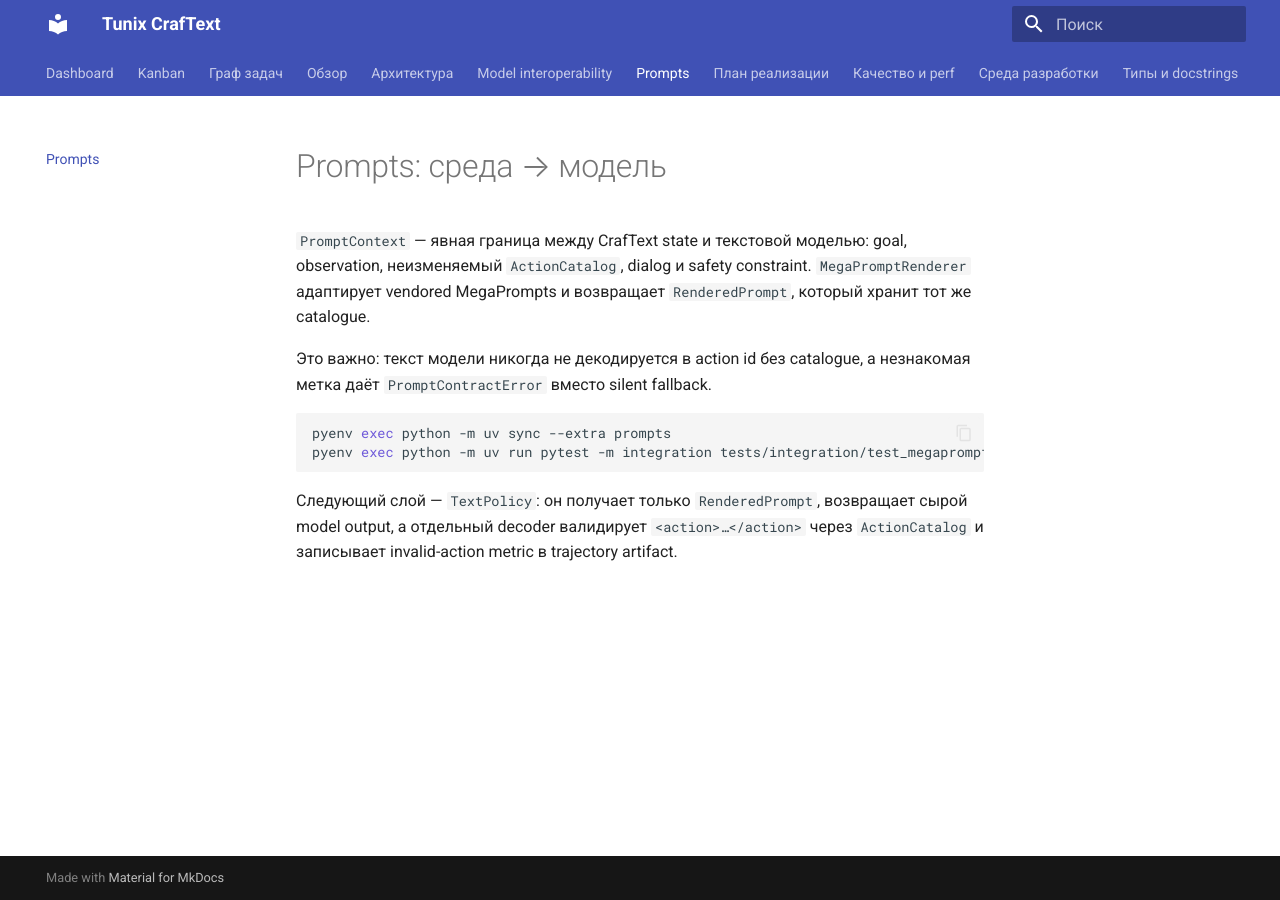
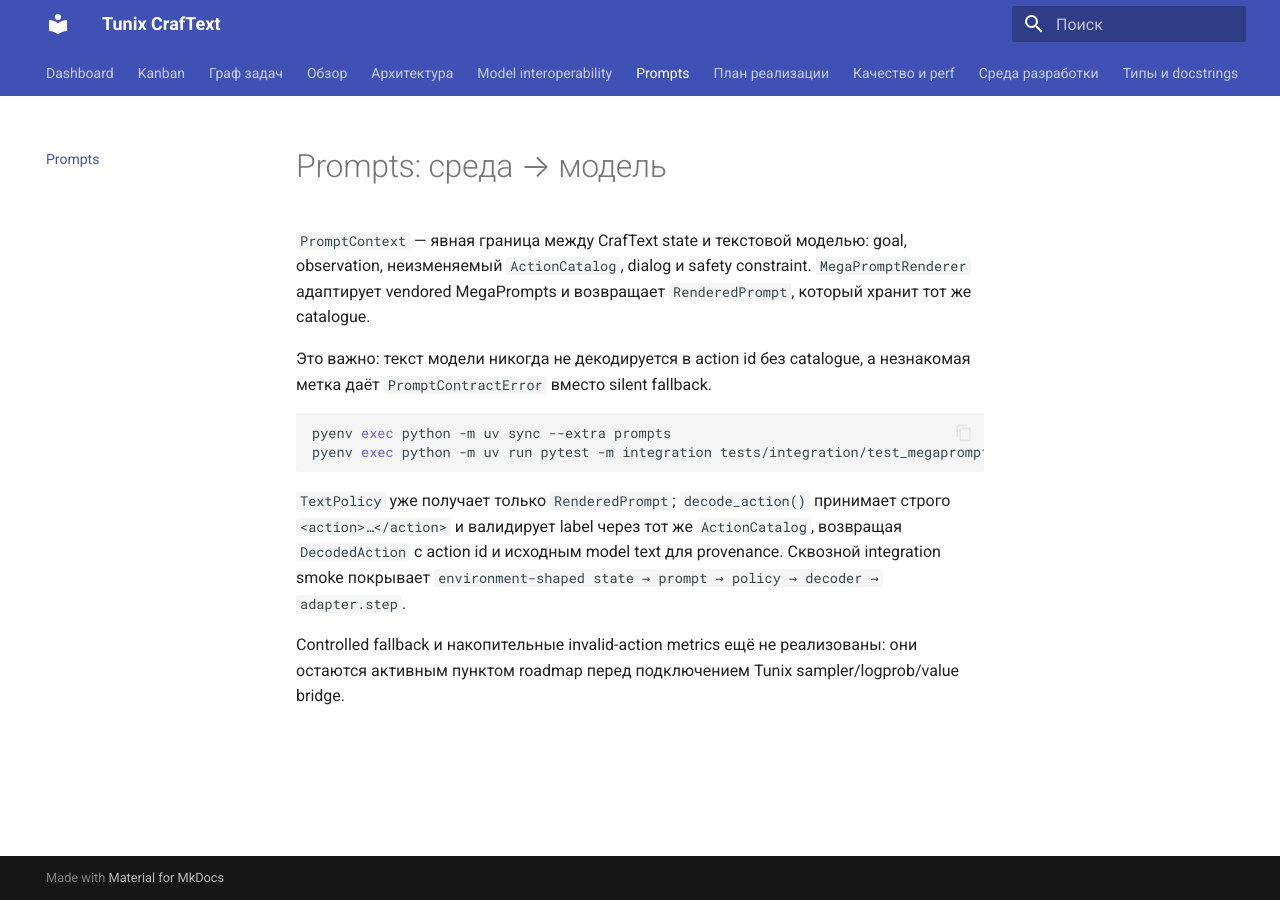
Before and after one commit to Lukashevskiy/tunix-agents, an MkDocs documentation site: the page built from docs/prompts.md, in a window 1280 px wide. Built offline with MkDocs 1.6.1 and Material for MkDocs 9.7.7, drawn with Linux system fonts in a browser that asks for light colours.

Commit message:
docs: synchronize text policy delivery status

````diff
--- a/docs/prompts.md
+++ b/docs/prompts.md
@@ -12,6 +12,10 @@ pyenv exec python -m uv sync --extra prompts
 pyenv exec python -m uv run pytest -m integration tests/integration/test_megaprompts_vendor.py
 ```
 
-Следующий слой — `TextPolicy`: он получает только `RenderedPrompt`, возвращает сырой model output,
-а отдельный decoder валидирует `<action>…</action>` через `ActionCatalog` и записывает invalid-action
-metric в trajectory artifact.
+`TextPolicy` уже получает только `RenderedPrompt`; `decode_action()` принимает строго
+`<action>…</action>` и валидирует label через тот же `ActionCatalog`, возвращая `DecodedAction`
+с action id и исходным model text для provenance. Сквозной integration smoke покрывает
+`environment-shaped state → prompt → policy → decoder → adapter.step`.
+
+Controlled fallback и накопительные invalid-action metrics ещё не реализованы: они остаются
+активным пунктом roadmap перед подключением Tunix sampler/logprob/value bridge.
````
Also changed, not shown: docs/architecture.md (+2 -0 lines), docs/project_status.json (+6 -1 lines).
